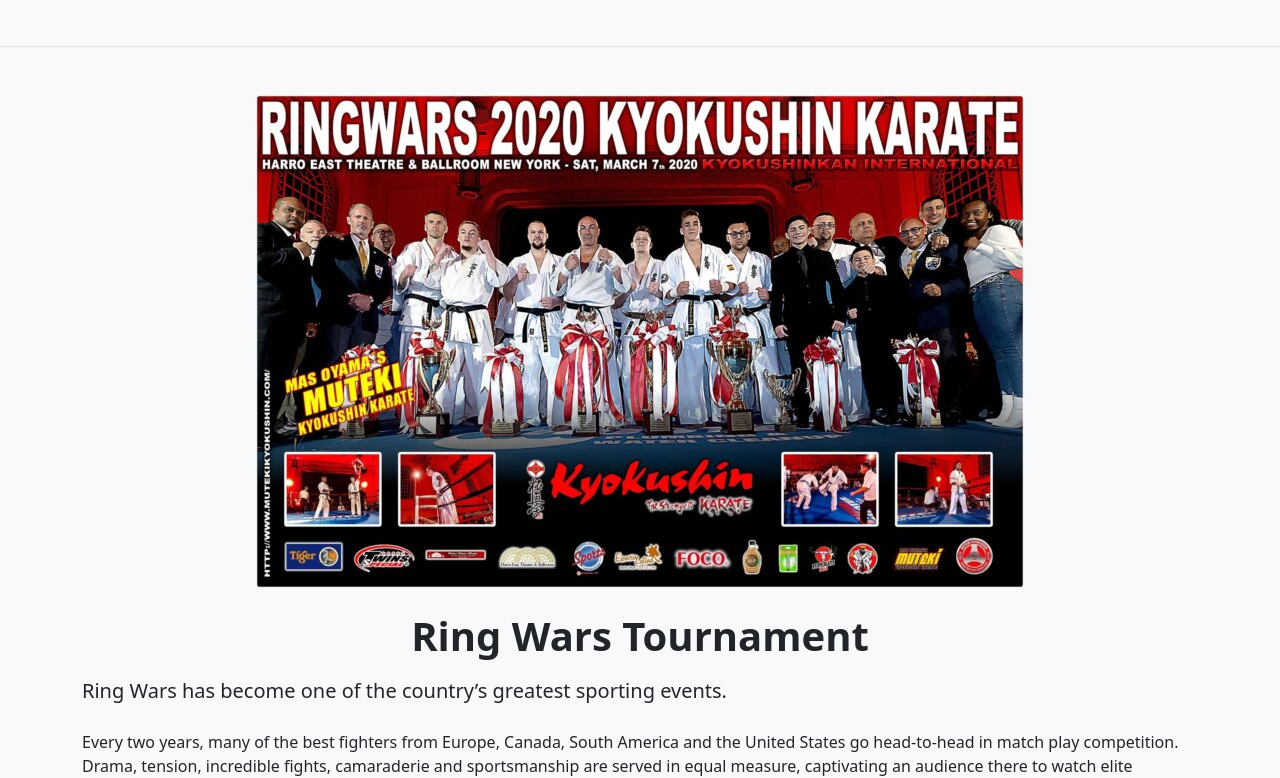
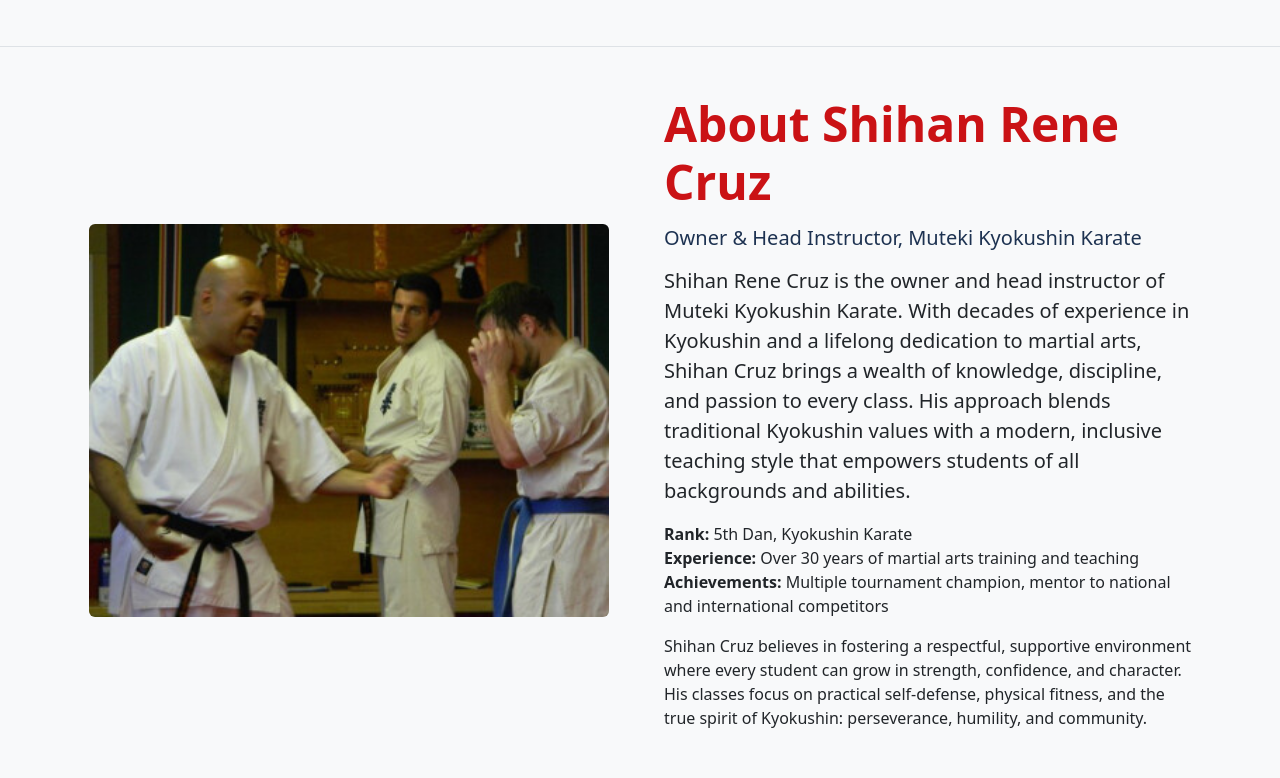
Before and after one commit to sjvarnum/website-mutekikyokushin, a React (Vite) app: page / in a window 1280 px wide. Shown: the part 2005-2783 px from the top of the page. Built offline with nearby package versions, Linux system fonts and the light colour scheme.

Commit message:
feat: add instructor and karate sections with routing and image assets

```diff
--- a/src/App.tsx
+++ b/src/App.tsx
@@ -23,6 +23,7 @@
 import ringwarsImg3 from "./assets/ringwars-4.jpg";
 import ringwarsImg4 from "./assets/ringwars-5.jpg";
 import GalleryCarousel from "./components/GallaryCarousel/GalleryCarousel";
+import Instructor from "./components/Instuctor/Instructor";
 
 function App() {
   return (
@@ -39,6 +40,7 @@
               <GoogleReviews />
               <CallToAction />
               <Karate />
+              <Instructor />
               {/* <NewsEvents /> */}
               <RingWars />
               <CarouselCards
--- /dev/null
+++ b/src/components/Instuctor/Instructor.tsx
@@ -0,0 +1,39 @@
+import React from "react";
+import instructorImg from "../../assets/instructor.jpg";
+
+const Instructor: React.FC = () => (
+  <section id="instructor" className="about-instructor-section bg-light py-5 border-bottom">
+    <div className="container">
+      <div className="row align-items-center g-5 flex-lg-row">
+        {/* Left Column: Image */}
+        <div className="col-lg-6 col-12 text-center">
+          <img
+            src={instructorImg}
+            alt="Portrait of Shihan Rene Cruz, head instructor"
+            className="img-fluid rounded instructor-section__img"
+            style={{ maxHeight: 650, maxWidth: 520, width: "100%", objectFit: 'cover', margin: '0 auto' }}
+            loading="lazy"
+          />
+        </div>
+        {/* Right Column: Content */}
+        <div className="col-lg-6 col-12">
+          <h2 className="display-5 fw-bold mb-3 theme-text-red">About Shihan Rene Cruz</h2>
+          <h3 className="h5 fw-normal mb-3 theme-text-blue">Owner & Head Instructor, Muteki Kyokushin Karate</h3>
+          <p className="lead mb-3">
+            Shihan Rene Cruz is the owner and head instructor of Muteki Kyokushin Karate. With decades of experience in Kyokushin and a lifelong dedication to martial arts, Shihan Cruz brings a wealth of knowledge, discipline, and passion to every class. His approach blends traditional Kyokushin values with a modern, inclusive teaching style that empowers students of all backgrounds and abilities.
+          </p>
+          <p>
+            <strong>Rank:</strong> 5th Dan, Kyokushin Karate<br />
+            <strong>Experience:</strong> Over 30 years of martial arts training and teaching<br />
+            <strong>Achievements:</strong> Multiple tournament champion, mentor to national and international competitors
+          </p>
+          <p>
+            Shihan Cruz believes in fostering a respectful, supportive environment where every student can grow in strength, confidence, and character. His classes focus on practical self-defense, physical fitness, and the true spirit of Kyokushin: perseverance, humility, and community.
+          </p>
+        </div>
+      </div>
+    </div>
+  </section>
+);
+
+export default Instructor;
--- a/src/components/Karate/Karate.tsx
+++ b/src/components/Karate/Karate.tsx
@@ -5,7 +5,7 @@
 const Karate: React.FC = () => (
   <section id="karate" className="about-kyokushin-section bg-light py-5 border-bottom">
     <div className="container">
-      <div className="row align-items-center g-5 flex-lg-row flex-column-reverse">
+      <div className="row align-items-center g-5 flex-lg-row">
         {/* Left Column: Image Placeholder */}
         <div className="col-lg-6 col-12 text-center">
         <img
```
Also changed, not shown: src/assets/instructor.jpg (added).
